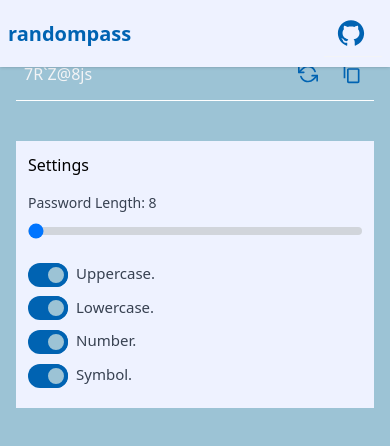
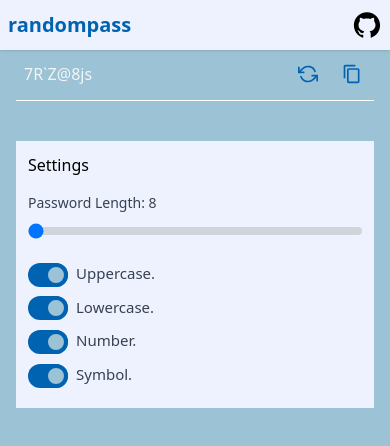
Before and after one commit to senali-d/randompass, a Next.js app: page / in a window 390 px wide. Shown: the top 446 px of the page. Built offline with nearby package versions, Linux system fonts and the light colour scheme.

Commit message:
Change link to next link

```diff
--- a/src/components/Navbar.jsx
+++ b/src/components/Navbar.jsx
@@ -1,3 +1,4 @@
+import Link from 'next/link'
 import { AiOutlineGithub } from 'react-icons/ai'
 
 const Navbar = () => {
@@ -5,9 +6,9 @@
     <nav className="fixed z-10 w-full mx-auto bg-indigo-50 border-gray-200 px-2 sm:px-4 py-2.5 shadow">
       <div className="max-w-[1080px] container flex flex-wrap justify-between items-center mx-auto">
         <div className="flex items-center flex-1">
-          <a href="/">
+          <Link href="/">
             <span className="self-center text-xl font-semibold whitespace-nowrap text-[#0063B2]">randompass</span>
-          </a>
+          </Link>
         </div>
         <div className="flex md:order-2">
           {/* <button type="button" className="text-white bg-[#0063B2] hover:bg-[#0063B2cc] focus:ring-4 focus:outline-none focus:ring-transparent font-medium rounded-lg text-sm px-5 py-2.5 text-center mr-3 md:mr-0 ml-5">Sign In</button> */}
@@ -15,7 +16,7 @@
         <div>
           <ul className="flex flex-col md:flex-row md:space-x-8 md:text-sm md:font-medium">
           <li>
-            <a href="https://github.com/senali-d/randompass" target="_blank" className="block py-2 pr-4 pl-3 text-[#0063B2] border-b border-gray-100 hover:bg-gray-50 md:hover:bg-transparent md:border-0 md:hover:text-[#0063B2cc] md:p-0"><AiOutlineGithub size="30" /></a>
+            <Link href="https://github.com/senali-d/randompass" target="_blank" className="block py-2 pr-4 pl-3 text-[#0063B2] border-b border-gray-100 hover:bg-gray-50 md:hover:bg-transparent md:border-0 md:hover:text-[#0063B2cc] md:p-0"><AiOutlineGithub size="30" /></Link>
           </li>
           </ul>
         </div>
```
